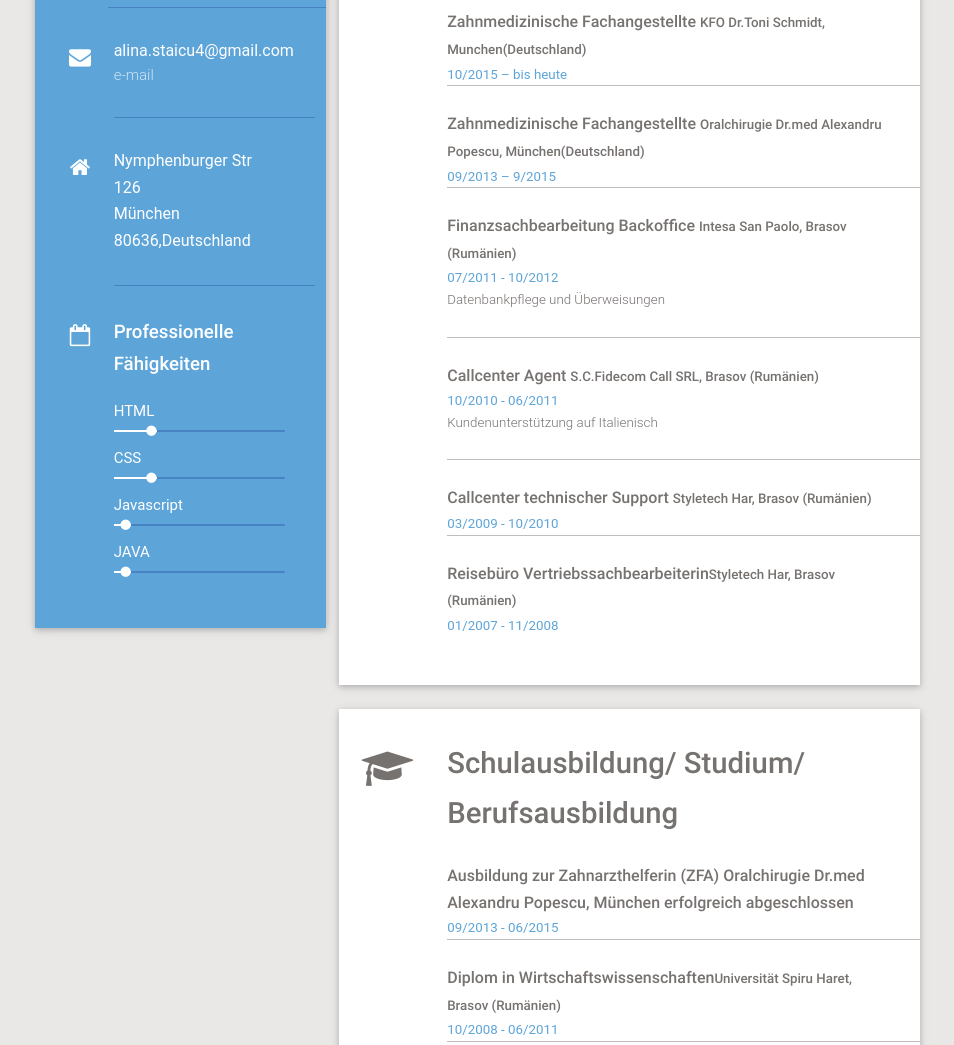
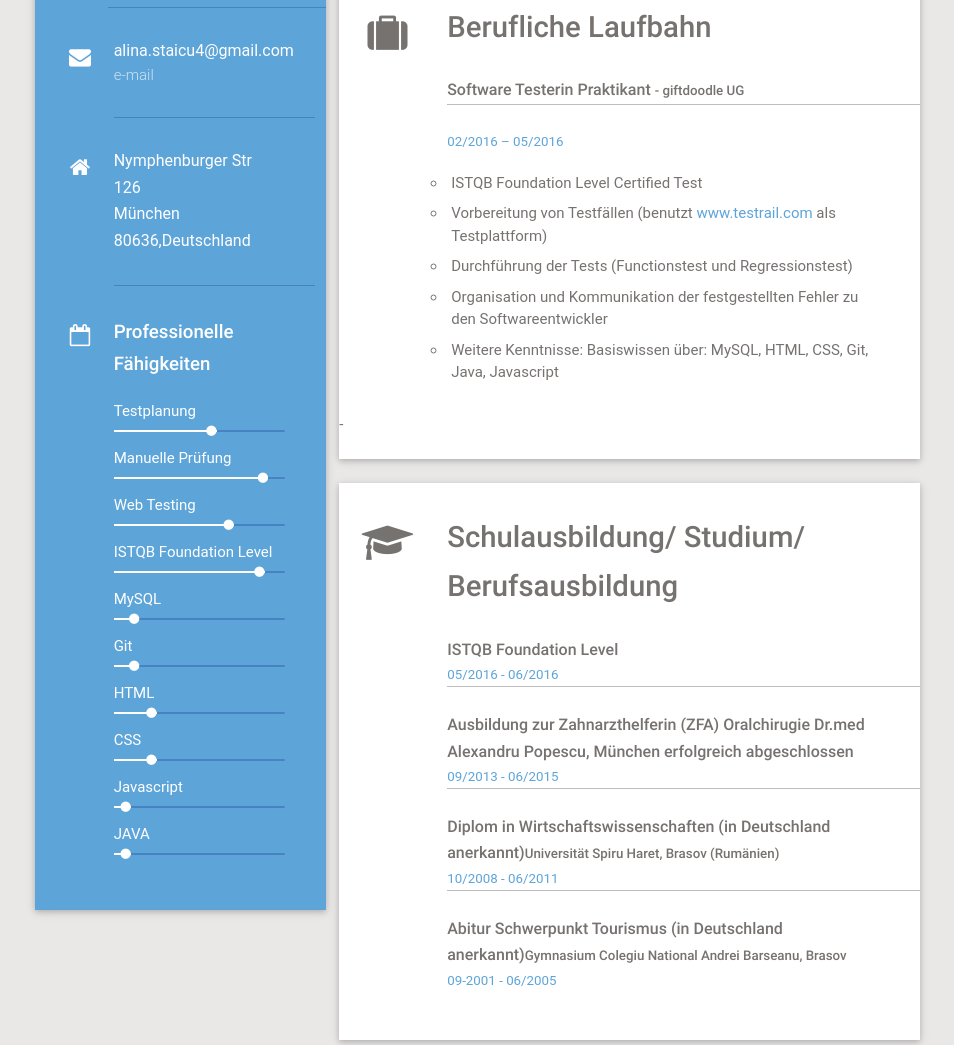
Before and after one commit to alinastaicu/curriculum, a website: page static/index.html in a window 1280 px wide. Shown: the part 392-1437 px from the top of the page, without its empty margins (168-1122 px from the left). Drawn offline with Linux system fonts and the light colour scheme; some packages are replaced by stand-ins of ours; a web font is replaced by a local one.

Commit message:
update cv

```diff
--- a/static/assets/css/style.css
+++ b/static/assets/css/style.css
@@ -307,6 +307,18 @@ body .container {
   color: #5da4d9;
   text-align: left;
 }
+
+ul.custom-skills-list, ul.custom-skills-list li {
+  list-style-type: circle;
+}
+ul.custom-skills-list li {
+  padding: 4px;
+}
+ul.custom-skills-list li a {
+  color: #5da4d9;
+}
+
+
 /* style for
 
 ***** Portfolio website  *****
--- a/static/index.html
+++ b/static/index.html
@@ -174,6 +174,35 @@
                                  <!-- Skills -->
                                 <div class="col m12 l9 s12 skill-line a5 wow fadeIn" data-wow-delay="0.5s">
                                     <h3>Professionelle Fähigkeiten</h3>
+
+                                    <span>Testplanung</span>
+                                    <div class="progress">
+                                        <div class="determinate">60%</div>
+                                    </div>
+                                    <div>
+                                    <span>Manuelle Prüfung</span>
+                                    <div class="progress">
+                                        <div class="determinate">90%</div>
+                                    </div>
+                                    <div>
+                                    <span>Web Testing</span>
+                                    <div class="progress">
+                                        <div class="determinate">70%</div>
+                                    </div>
+                                    <span>ISTQB Foundation Level</span>
+                                    <div class="progress">
+                                        <div class="determinate">88%</div>
+                                    </div>
+                                    <span>MySQL</span>
+                                    <div class="progress">
+                                        <div class="determinate">15%</div>
+                                    </div>
+                                    <div>
+                                    <span>Git</span>
+                                    <div class="progress">
+                                        <div class="determinate">15%</div>
+                                    </div>
+
                                     <span>HTML</span>
                                     <div class="progress">
                                         <div class="determinate">25%</div>
@@ -192,6 +221,7 @@
                                     <div class="progress">
                                         <div class="determinate">10%</div>
                                     </div>
+
                                 </div>
                             </div>
                         </div>
@@ -210,8 +240,7 @@
                             </div>
                             <div class="custom-content col s12 m12 l10 wow fadeIn a1" data-wow-delay="0.1s">
                             	<h2>Zusammenfassung<h2>
-	                            <p>Ich mag Softwareentwicklung! <br/> Man kann immer kreativ sein.
-	                            Über eine Gelegenheit meine analytischen Fähigkeiten, möglichst viel über diesen Bereich zu lernen und die objektorientierte Programmierersprache zu verbessern würde ich mich sehr freuen!
+	                            <p>Ich habe eine leistungsorientierte Arbeitshaltung, bin verlässlich sowie präzise und geduldig bei diffizilen Arbeiten. Im Umgang mit anspruchsvollen Situationen bin ich versiert und diskret. Aufgrund meiner systematischen und strukturierten Arbeitsweise konnte ich stets einen sehr hohen Servicelevel für meine Auftraggebern garantieren und die vereinbarten Ziele auch unter schwierigen Umständen fristgerecht erreichen – ohne die Ziele meines Unternehmens aus den Augen zu verlieren.
 								</p>
                             </div>
                         </div>
@@ -223,37 +252,22 @@
                                 <h2>Berufliche Laufbahn</h2>
 
                                 <div class="custom-content-wrapper wow fadeIn a2" data-wow-delay="0.2s">
-                                    <h3>Zahnmedizinische Fachangestellte
- 									<span>KFO Dr.Toni Schmidt, Munchen(Deutschland)</span></h3>
-                                    <span>10/2015 – bis heute </span>
+                                    <h3>Software Testerin Praktikant
+ 									<span>- giftdoodle UG</span></h3>
+
                                 </div>
                                 <div class="custom-content-wrapper wow fadeIn a3" data-wow-delay="0.3s">
-                                    <h3>Zahnmedizinische Fachangestellte
- 									<span>Oralchirugie Dr.med Alexandru Popescu, München(Deutschland)
-										</span></h3>
-                                    <span>09/2013 – 9/2015</span>
-                                </div>
-                                <div class="custom-content-wrapper wow fadeIn a4" data-wow-delay="0.4s">
-                                    <h3>Finanzsachbearbeitung Backoffice  <span>Intesa San Paolo, Brasov (Rumänien) </span></h3>
-                                    <span>07/2011 - 10/2012 </span>
-                                    <p>Datenbankpflege und Überweisungen</p>
-                                </div>
-                            	<div class="custom-content-wrapper wow fadeIn a5" data-wow-delay="0.4s">
-                                    <h3>Callcenter Agent <span>S.C.Fidecom Call SRL, Brasov (Rumänien) </span></h3>
-                                    <span>10/2010 - 06/2011 </span>
-                                    <p>Kundenunterstützung auf Italienisch</p>
-                                </div>
-                                <div class="custom-content-wrapper wow fadeIn a6" data-wow-delay="0.4s">
-                                    <h3>Callcenter technischer Support <span>Styletech Har, Brasov (Rumänien) </span></h3>
-                                    <span>03/2009 - 10/2010</span>
-                                </div>
-                                <div class="custom-content-wrapper wow fadeIn a7" data-wow-delay="0.4s">
-                                    <h3>Reisebüro Vertriebssachbearbeiterin<span>Styletech Har, Brasov (Rumänien) </span></h3>
-                                    <span>01/2007 - 11/2008</span>
+                                    <span>02/2016 – 05/2016</span>
+                                    <ul class="custom-skills-list">
+                                        <li>ISTQB Foundation Level Certified Test</li>
+                                        <li>Vorbereitung von Testfällen (benutzt <a href="http://www.gurock.com/testrail/">www.testrail.com</a> als Testplattform)</li>
+                                        <li>Durchführung der Tests (Functionstest und Regressionstest)</li>
+                                        <li>Organisation und Kommunikation der festgestellten Fehler zu den Softwareentwickler</li>
+                                        <li>Weitere Kenntnisse: Basiswissen über: MySQL, HTML, CSS, Git, Java, Javascript</li>
+                                    </ul>
                                 </div>
                             </div>
-                        </div>
-
+-                        </div>
                         <!-- ========================================
                          Education
                         ==========================================-->
@@ -265,6 +279,11 @@
                             <div class="custom-content col s12 m12 l10 wow fadeIn a1" data-wow-delay="0.1s" >
                                 <h2>Schulausbildung/ Studium/ Berufsausbildung</h2>
 
+                                <div class="custom-content-wrapper wow fadeIn a1" data-wow-delay="0.1a" >
+                                    <h3>ISTQB Foundation Level</h3>
+                                    <span>05/2016 - 06/2016</span>
+                                </div>
+
                                 <div class="custom-content-wrapper wow fadeIn a2" data-wow-delay="0.2s" >
                                     <h3>Ausbildung zur Zahnarzthelferin (ZFA)
 									Oralchirugie Dr.med Alexandru Popescu, München
@@ -272,7 +291,7 @@
                                     <span>09/2013 - 06/2015 </span>
                                 </div>
                                 <div class="custom-content-wrapper wow fadeIn a3" data-wow-delay="0.3s" >
-                                    <h3>Diplom in Wirtschaftswissenschaften<span>Universität Spiru Haret, Brasov (Rumänien)</span></h3>
+                                    <h3>Diplom in Wirtschaftswissenschaften (in Deutschland anerkannt)<span>Universität Spiru Haret, Brasov (Rumänien)</span></h3>
                                     <span>10/2008  - 06/2011</span>
                                 </div>
                                 <div class="custom-content-wrapper wow fadeIn a4" data-wow-delay="0.4s" >
@@ -292,13 +311,13 @@
                                 <h2>Sprache</h2>
 
                                 <div class="custom-content-wrapper wow fadeIn a2" data-wow-delay="0.2s" >
-                                    <h3>Deutsch - sehr gute Kenntnisse (C1)</h3>
+                                    <h3>Deutsch - fließend/C1</h3>
                                 </div>
                                 <div class="custom-content-wrapper wow fadeIn a2" data-wow-delay="0.2s" >
-                                    <h3>Italienisch  - sehr gute Kenntnisse (C1)</h3>
+                                    <h3>Italienisch  - fließend/C1</h3>
                                 </div>
                                 <div class="custom-content-wrapper wow fadeIn a2" data-wow-delay="0.2s" >
-                                    <h3>Englisch - gute Kenntnisse (A1-2)</h3>
+                                    <h3>Englisch - gut/B1</h3>
                                 </div>
                                 <div class="custom-content-wrapper wow fadeIn a2" data-wow-delay="0.2s" >
                                     <h3>Rumänisch - Muttersprache</h3>
```
